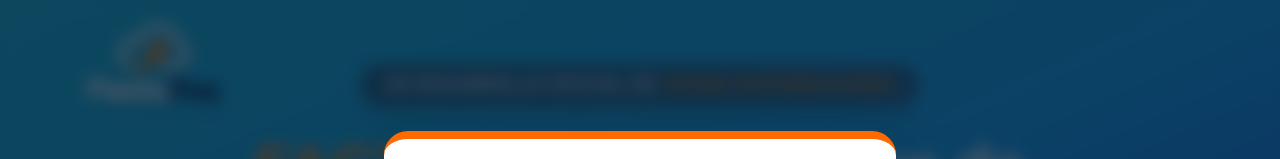
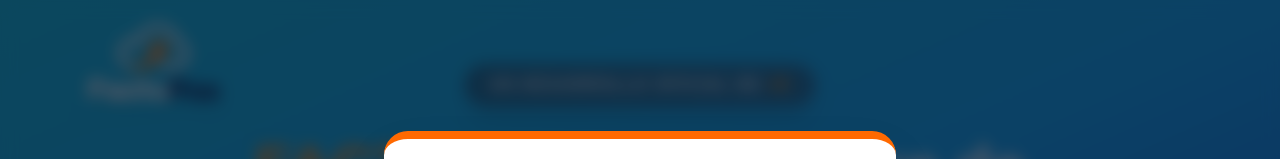
Before and after one commit to Factupos/factupos-landing, a Next.js app: page / in a window 1280 px wide. Shown: the top 159 px of the page. Built offline with nearby package versions, Linux system fonts and the light colour scheme.

Commit message:
Update index.js

```diff
--- a/pages/index.js
+++ b/pages/index.js
@@ -280,10 +280,10 @@ export default function Home() {
           className="max-w-6xl mx-auto px-6 pt-36 md:pt-16 text-center flex flex-col items-center"
           id="hero"
         >
-          {/* Aquí está "Jeisen Distribuciones" liderando la página */}
+          {/* Aquí está "JD" liderando la página */}
           <div className="inline-block mb-6 px-6 py-2 rounded-full bg-gradient-to-r from-gray-900/50 to-gray-800/50 border border-white/20 backdrop-blur-md shadow-xl">
             <p className="text-sm md:text-base font-extrabold text-white uppercase tracking-widest">
-              Un desarrollo oficial de <span className="text-orange-400">Jeisen Distribuciones</span>
+              Un desarrollo oficial de <span className="text-orange-400">JD</span>
             </p>
           </div>
 
@@ -534,7 +534,7 @@ export default function Home() {
             />
            <p className="leading-relaxed">
   Simplificamos tu facturación, impulsamos tu negocio.<br/>
-  <strong>Una solución tecnológica de Jeisen Distribuciones.</strong>
+  <strong>Una solución tecnológica de JD.</strong>
 </p>
           </div>
           <nav>
@@ -560,8 +560,8 @@ export default function Home() {
           <div>
             <h3 className="font-bold mb-3 text-white">Contáctanos</h3>
             <p className="mb-1">factuposcolombia@gmail.com</p>
-            <p className="mb-1">+57 310 410 8508</p>
-            <p className="">+57 310 410 8508</p>
+            <p className="mb-1">+57 301 467 5460</p>
+            <p className="">+57 301 467 5460</p>
             <div className="mt-6 flex space-x-6">
               <a
                 href="https://wa.me/573104108508"
@@ -581,7 +581,7 @@ export default function Home() {
           </div>
         </div>
         <p className="text-center mt-14 text-sm">
-          © {new Date().getFullYear()} Jeisen Distribuciones. Todos los derechos reservados. FactuPOS es un software desarrollado por Jeisen Distribuciones.
+          © {new Date().getFullYear()} JD. Todos los derechos reservados. FactuPOS es un software desarrollado por JD.
         </p>
       </footer>
     </main>
```
